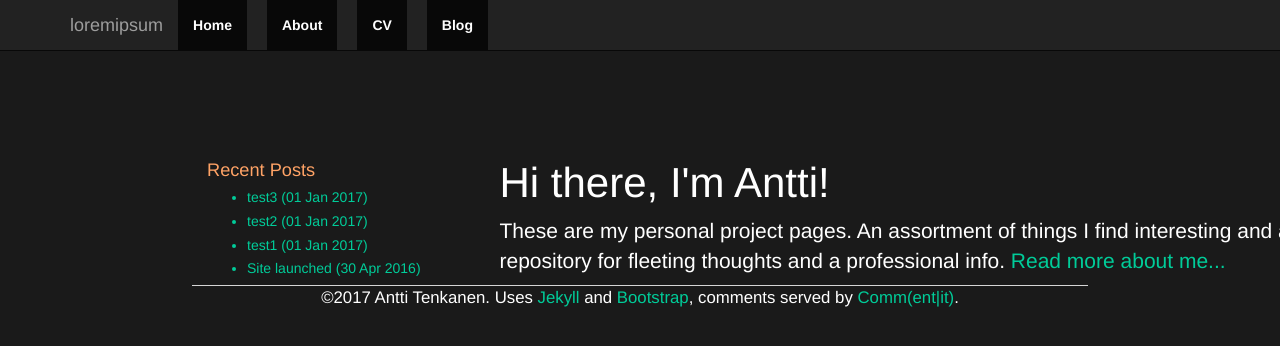
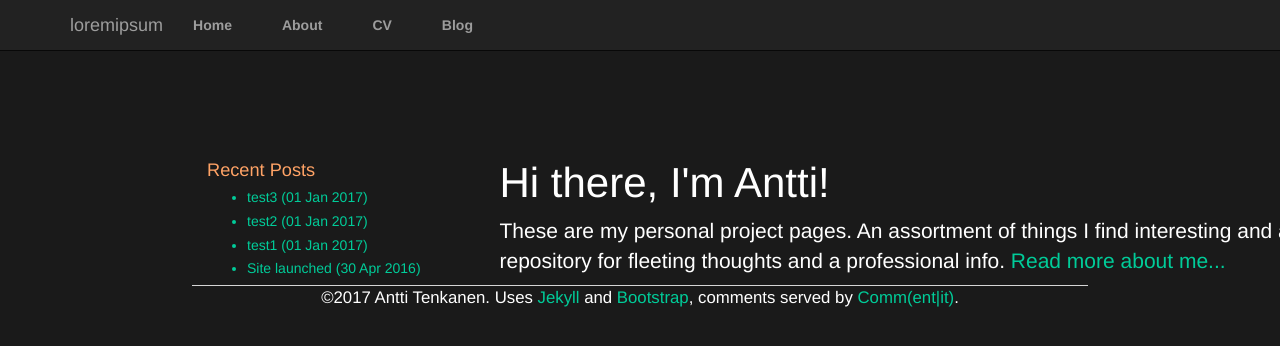
Before and after one commit to plantecophys/plantecophys, a Jekyll site: the page built from index.html, in a window 1280 px wide. Shown: the top 346 px of the page. Built offline with Jekyll 4.4.1, drawn with Linux system fonts in a browser that asks for light colours; the list of posts is cut into pages by our own code.

Commit message:
Update header.html

```diff
--- a/_includes/header.html
+++ b/_includes/header.html
@@ -11,10 +11,10 @@
         </div>
         <div id="navbar" class="collapse navbar-collapse">
           <ul class="nav navbar-nav">
-            <li class="active"><a href="{{ site.baseurl }}/">Home</a></li>
-            <li class="active"><a href="{{ site.baseurl }}/about">About</a></li>
-            <li class="active"><a href="{{ site.baseurl }}/cv">CV</a></li>
-            <li class="active"><a href="{{ site.baseurl }}/blog">Blog</a></li>
+            <li><a href="{{ site.baseurl }}/">Home</a></li>
+            <li><a href="{{ site.baseurl }}/about">About</a></li>
+            <li><a href="{{ site.baseurl }}/cv">CV</a></li>
+            <li><a href="{{ site.baseurl }}/blog">Blog</a></li>
           </ul>
         </div><!--/.nav-collapse -->
       </div>
```
